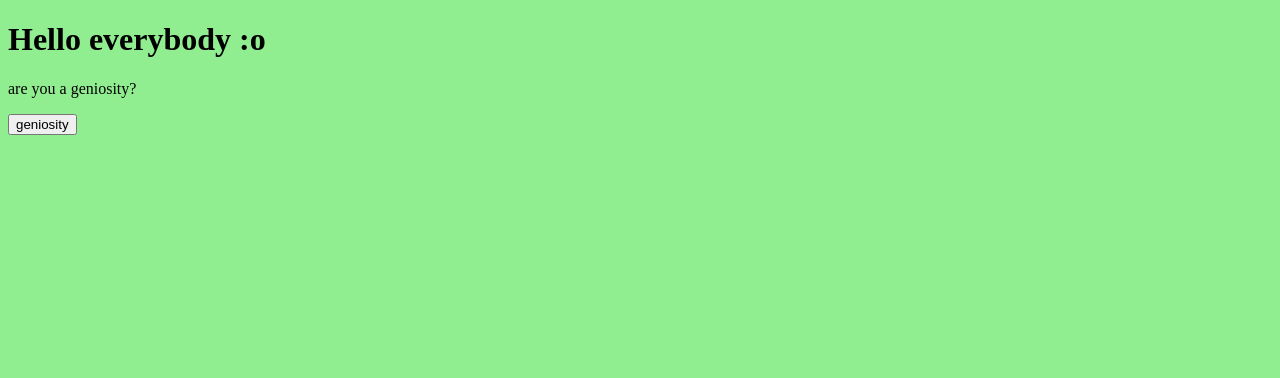
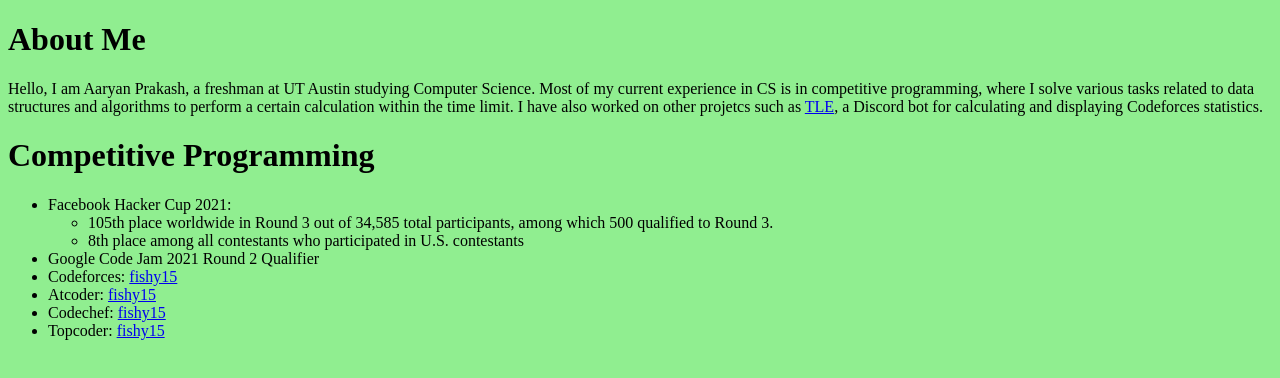
Before and after one commit to fishy15/fishy15.github.io, a plain HTML site: page index.html in a window 1280 px wide. Drawn offline with Linux system fonts and the light colour scheme.

Commit message:
Update website contents

```diff
--- a/index.html
+++ b/index.html
@@ -1,12 +1,36 @@
 <!DOCTYPE html>
 <html>
     <head>
-        <title>fishy fish fish</title>
-        <link rel="stylesheet" href="/style.css" type="text/css" />
+        <title>Aaryan Prakash's website</title>
+        <link rel="stylesheet" href="style.css" type="text/css" />
     </head>
     <body>
-        <h1>Hello everybody :o</h1>
-        <p>are you a geniosity?</p>
-        <button type="button">geniosity</button>
+        <h1>About Me</h1>
+        <p>
+            Hello, I am Aaryan Prakash, a freshman at UT Austin studying Computer Science. Most of my
+            current experience in CS is in competitive programming, where I solve various tasks related
+            to data structures and algorithms to perform a certain calculation within the time limit. I
+            have also worked on other projetcs such as <a href="https://github.com/fishy15/TLE">TLE</a>,
+            a Discord bot for calculating and displaying Codeforces statistics.
+        </p>
+        <h1>Competitive Programming</h1>
+        <ul>
+            <li>
+                Facebook Hacker Cup 2021:
+                <ul>
+                    <li>
+                        105th place worldwide in Round 3 out of 34,585 total participants, among which 500
+                        qualified to Round 3.
+                    </li>
+                    <li> 8th place among all contestants who participated in U.S. contestants</li>
+                </ul>
+
+            </li>
+            <li>Google Code Jam 2021 Round 2 Qualifier</li>
+            <li>Codeforces: <a href="https://codeforces.com/profile/fishy15">fishy15</a></li>
+            <li>Atcoder: <a href="https://atcoder.jp/users/fishy15">fishy15</a></li>
+            <li>Codechef: <a href="https://codechef.com/users/fishy15">fishy15</a></li>
+            <li>Topcoder: <a href="https://www.topcoder.com/members/fishy15">fishy15</a></li>
+        </ul>
     </body>
 </html>
```
Also changed, not shown: 1 other file.
